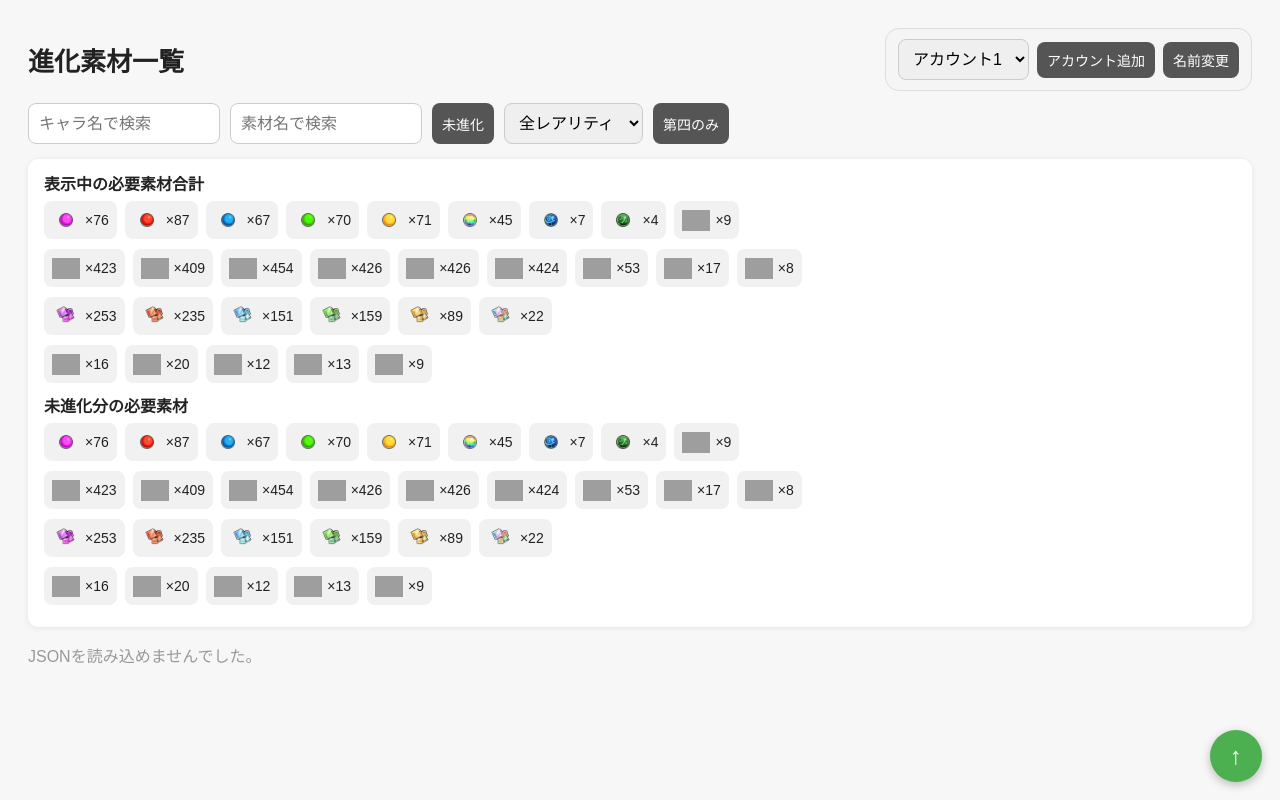
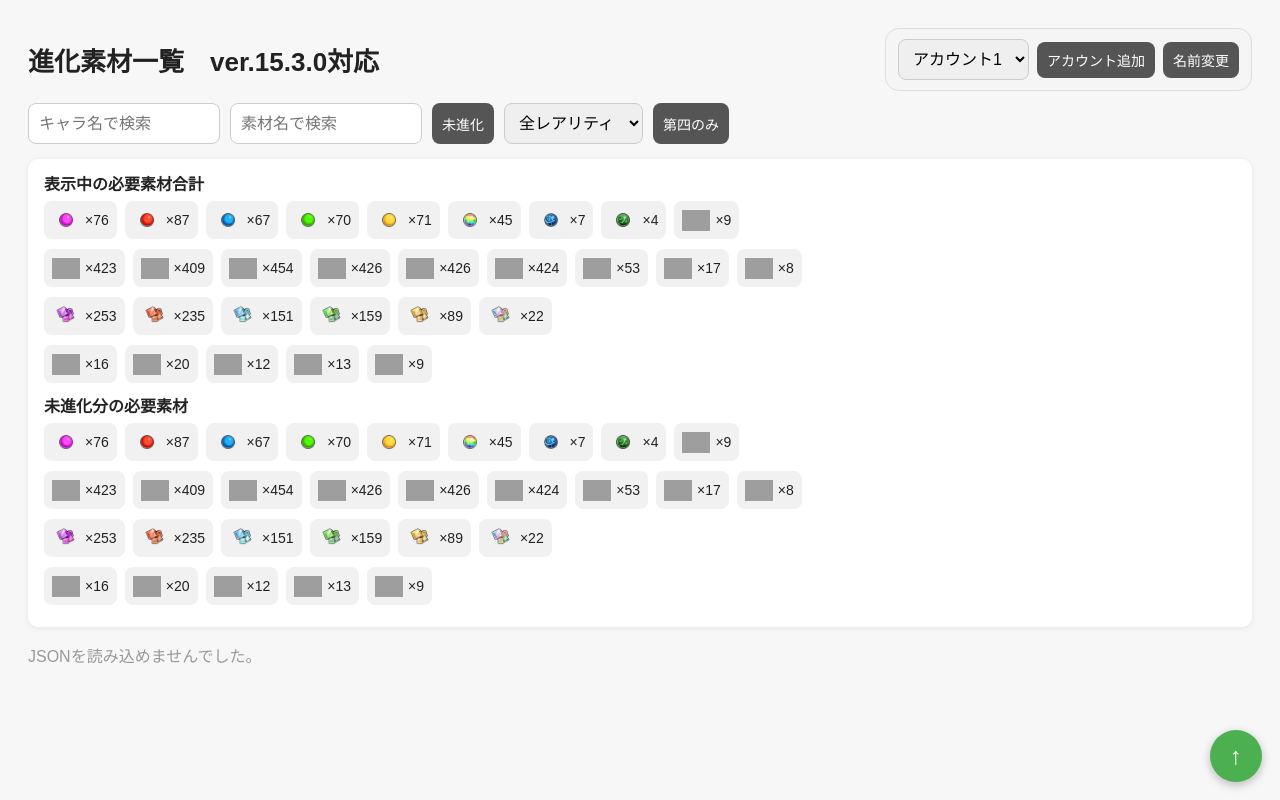
Before and after one commit to purin359/Material, a plain HTML site: page index.html in a window 1280 px wide. Drawn offline with Linux system fonts and the light colour scheme; grey boxes are pictures that could not be loaded.

Commit message:
Update index.html

```diff
--- a/index.html
+++ b/index.html
@@ -429,7 +429,7 @@ button{
 
 <div class="top-header">
 
-  <h1>進化素材一覧</h1>
+  <h1>進化素材一覧　ver.15.3.0対応</h1>
 
   <div class="account-area">
     <select id="accountSelect" onchange="changeAccount()"></select>
```
